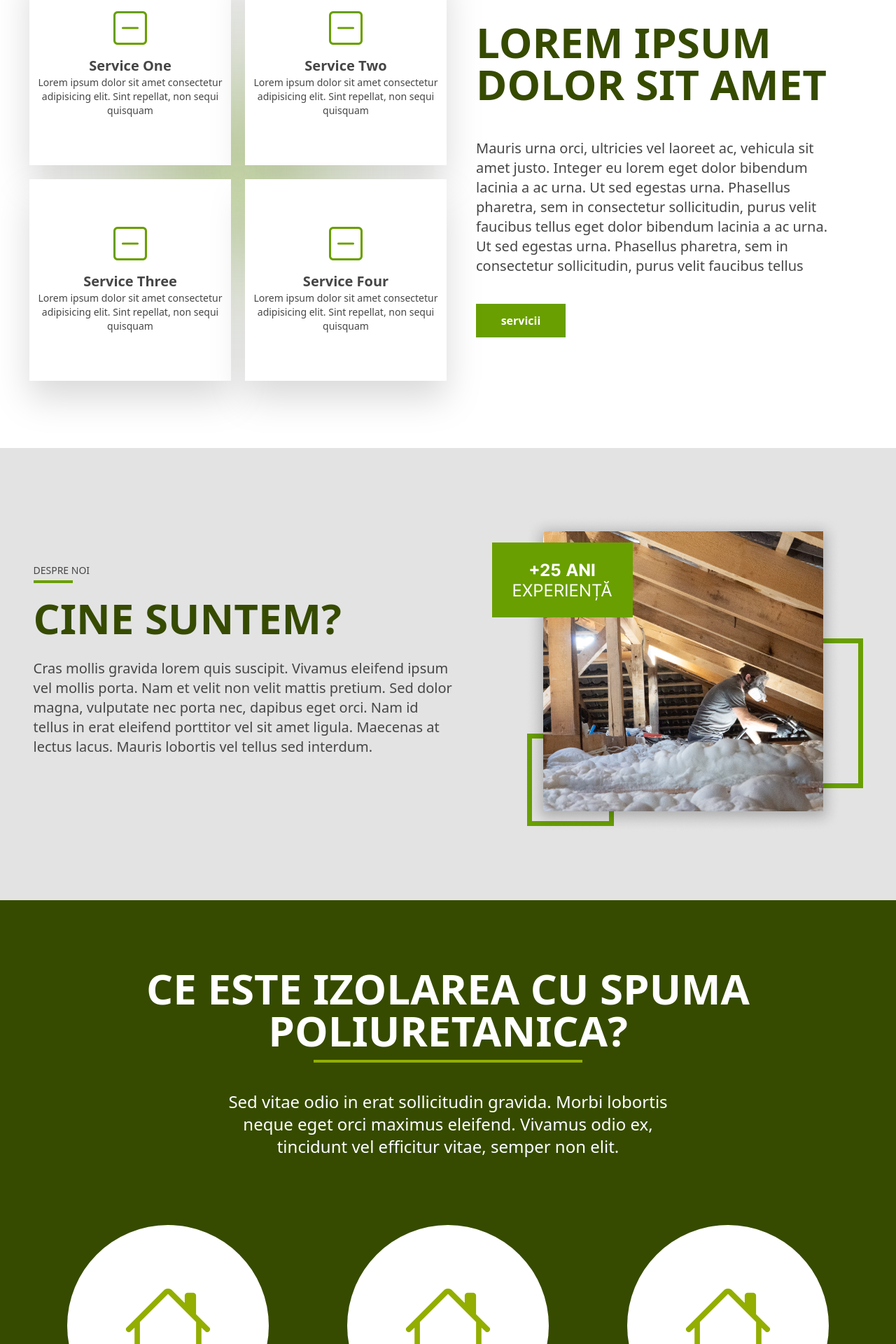
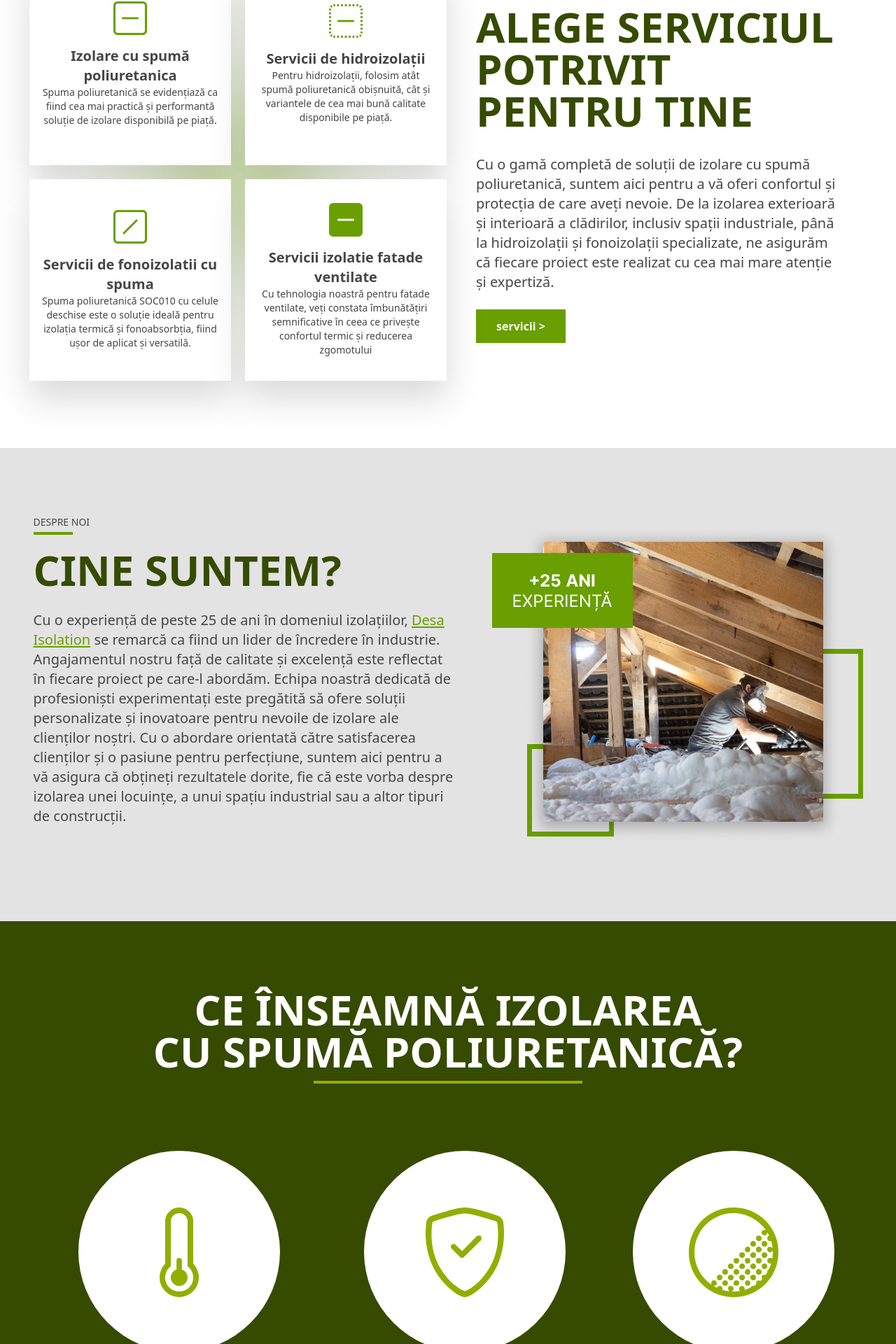
Before and after one commit to DenisWithOneN/desa-isolation, a Vue app: page / in a window 1280 px wide. Shown: the part 860-2780 px from the top of the page at 70% size. Built offline with nearby package versions, Linux system fonts and the light colour scheme.

Commit message:
updated design responsiveness + added props mechanics + updated write-content

```diff
--- a/src/components/general/FooterList.vue
+++ b/src/components/general/FooterList.vue
@@ -1,17 +1,24 @@
-<script setup></script>
+<script setup>
+defineProps({
+  listHeader: String,
+  listItem1: String,
+  listItem2: String,
+  listItem3: String,
+});
+</script>
 <template>
   <ul class="flex flex-col gap-1">
     <header class="text-desalightgreen text-sm uppercase font-bold pb-4">
-      companie
+      {{ listHeader }}
     </header>
     <li class="text-desalightgray text-sm text-center uppercase md:text-start">
-      despre noi
+      {{ listItem1 }}
     </li>
     <li class="text-desalightgray text-sm text-center uppercase md:text-start">
-      servicii
+      {{ listItem2 }}
     </li>
     <li class="text-desalightgray text-sm text-center uppercase md:text-start">
-      proiecte
+      {{ listItem3 }}
     </li>
   </ul>
 </template>
--- a/src/components/homepage/AboutSection.vue
+++ b/src/components/homepage/AboutSection.vue
@@ -2,7 +2,7 @@
 <template>
   <section class="bg-desalightgray py-24">
     <div
-      class="container mx-auto flex flex-col justify-around px-10 lg:flex-row lg:gap-10"
+      class="container mx-auto flex flex-col justify-around items-center px-10 lg:flex-row lg:gap-10"
     >
       <div
         class="flex flex-col items-center justify-center gap-5 mb-10 lg:items-start lg:w-1/2"
@@ -21,11 +21,20 @@
         <p
           class="text-desadarkgray text-center text-sm max-w-4xl sm:text-md md:text-lg lg:text-lg lg:text-start xl:text-xl 2xl:text-2xl"
         >
-          Cras mollis gravida lorem quis suscipit. Vivamus eleifend ipsum vel
-          mollis porta. Nam et velit non velit mattis pretium. Sed dolor magna,
-          vulputate nec porta nec, dapibus eget orci. Nam id tellus in erat
-          eleifend porttitor vel sit amet ligula. Maecenas at lectus lacus.
-          Mauris lobortis vel tellus sed interdum.
+          Cu o experiență de peste 25 de ani în domeniul izolațiilor,
+          <a
+            class="text-desalightgreen underline underline-offset-2 decoration-2"
+            >Desa Isolation</a
+          >
+          se remarcă ca fiind un lider de încredere în industrie. Angajamentul
+          nostru față de calitate și excelență este reflectat în fiecare proiect
+          pe care-l abordăm. Echipa noastră dedicată de profesioniști
+          experimentați este pregătită să ofere soluții personalizate și
+          inovatoare pentru nevoile de izolare ale clienților noștri. Cu o
+          abordare orientată către satisfacerea clienților și o pasiune pentru
+          perfecțiune, suntem aici pentru a vă asigura că obțineți rezultatele
+          dorite, fie că este vorba despre izolarea unei locuințe, a unui spațiu
+          industrial sau a altor tipuri de construcții.
         </p>
       </div>
 
@@ -33,7 +42,7 @@
         <img
           src="/public/images/about-image.png"
           alt="about image"
-          class="sm:h-96 lg:h-full"
+          class="sm:h-96 xl:h-full"
         />
       </div>
     </div>
--- a/src/components/homepage/AdvantageCard.vue
+++ b/src/components/homepage/AdvantageCard.vue
@@ -1,23 +1,30 @@
-<script setup></script>
+<script setup>
+defineProps({
+  cardNr: String,
+  icon: String,
+  title: String,
+  text: String,
+});
+</script>
 <template>
   <div
-    class="bg-white border-desadarkgray border flex flex-col justify-between p-2 sm:p-4 w-32 h-32 sm:w-52 sm:h-52 lg:w-56 lg:h-56 xl:w-72 xl:h-72 drop-shadow-lg"
+    class="bg-white border-desadarkgray border flex flex-col p-2 sm:p-4 w-32 h-32 sm:w-52 sm:h-52 lg:w-56 lg:h-56 xl:w-72 xl:h-72 drop-shadow-lg"
   >
-    <p class="text-desadarkgray text-sm xl:text-lg text-end">01</p>
-    <div>
+    <p class="text-desadarkgray text-sm xl:text-lg text-end">{{ cardNr }}</p>
+    <div class="pt-0 md:pt-5 xl:pt-10 xl:px-2">
       <span
         class="text-desalightgreen text-3xl sm:text-5xl md:text-5xl lg:text-6xl xl:text-7xl"
-        ><i class="bi bi-square"></i
+        ><i :class="icon"></i
       ></span>
       <p
-        class="text-desalightgreen sm:text-2xl md:text-2xl lg:text-2xl xl:text-4xl font-semibold"
+        class="text-desalightgreen leading-none text-sm sm:text-xl md:text-2xl lg:text-2xl xl:text-4xl font-semibold"
       >
-        Service three
+        {{ title }}
       </p>
       <p
-        class="text-desadarkgray text-sm sm:text-lg md:text-xl lg:text-xl xl:text-2xl"
+        class="text-desadarkgray leading-none text-sm sm:text-lg md:text-lg lg:text-xl xl:text-2xl"
       >
-        citeste mai mult
+        {{ text }}
       </p>
     </div>
   </div>
--- a/src/components/homepage/Definition.vue
+++ b/src/components/homepage/Definition.vue
@@ -2,6 +2,7 @@
 const props = defineProps({
   definition: String,
   text: String,
+  icon: String,
 });
 </script>
 <template>
@@ -10,9 +11,9 @@ const props = defineProps({
       <div
         class="bg-white w-52 h-52 md:w-40 md:h-40 lg:w-52 lg:h-52 xl:w-72 xl:h-72 rounded-full flex justify-center items-center"
       >
-        <i
-          class="text-desalime bi bi-house text-8xl md:text-7xl lg:text-8xl xl:text-9xl"
-        ></i>
+        <span class="text-desalime text-8xl md:text-7xl lg:text-8xl xl:text-9xl"
+          ><i :class="icon"></i
+        ></span>
       </div>
       <div class="bg-white w-1 h-14"></div>
       <div class="bg-white w-4 h-4 rounded-full"></div>
@@ -20,7 +21,7 @@ const props = defineProps({
 
     <span class="flex flex-col items-center gap-2 mt-5">
       <p
-        class="text-white text-2xl font-semibold uppercase lg:text-3xl xl:text-4xl"
+        class="text-white text-2xl font-semibold text-center uppercase lg:text-3xl xl:text-4xl"
       >
         {{ definition }}
       </p>
@@ -28,7 +29,7 @@ const props = defineProps({
     </span>
 
     <p
-      class="text-white text-sm md:text-md lg:text-lg xl:text-xl text-center w-52 mt-10 lg:w-72 xl:w-96"
+      class="text-white text-sm md:text-md lg:text-lg xl:text-xl text-center px-3 w-52 mt-10 lg:w-72 xl:w-96"
     >
       {{ text }}
     </p>
--- a/src/components/homepage/DefinitionSection.vue
+++ b/src/components/homepage/DefinitionSection.vue
@@ -4,38 +4,33 @@ import Definition from "./Definition.vue";
 <template>
   <section class="bg-desadarkgreen py-24">
     <div class="container mx-auto px-10 flex flex-col items-center">
-      <span class="flex flex-col items-center gap-3 mb-10">
+      <span class="flex flex-col items-center gap-3">
         <h2
           class="text-white text-center text-3xl uppercase font-black sm:text-4xl md:text-5xl xl:text-6xl"
         >
-          ce este izolarea cu spuma<br />
-          poliuretanica?
+          ce înseamnă izolarea<br />
+          cu spumă poliuretanică?
         </h2>
         <div class="bg-desalime w-52 h-1 lg:w-96"></div>
       </span>
-
-      <p
-        class="text-white text-center text-sm sm:text-md md:text-lg md:max-w-md lg:text-xl lg:max-w-lg xl:text-2xl xl:max-w-2xl 2xl:max-w-4xl"
-      >
-        Sed vitae odio in erat sollicitudin gravida. Morbi lobortis neque eget
-        orci maximus eleifend. Vivamus odio ex, tincidunt vel efficitur vitae,
-        semper non elit.
-      </p>
 
       <div
         class="flex flex-col w-full gap-10 md:gap-0 justify-around my-24 md:flex-row"
       >
         <Definition
-          :definition="`definition 1`"
-          :text="`lorem ipsum vitae odio in erat sollicitudin gravida. Morbi lobortis neque eget`"
+          :icon="`bi bi-thermometer-low`"
+          :definition="`Eficiență termică superioară`"
+          :text="`Izolarea cu spumă poliuretanică reduce pierderile de căldură, asigurând confort termic și economisind energie.`"
         />
         <Definition
-          :definition="`definition 1`"
-          :text="`lorem ipsum orci maximus eleifend. Vivamus odio ex, tincidunt vel efficitur vitae,`"
+          :icon="`bi bi-shield-check`"
+          :definition="`Economie și siguranță`"
+          :text="`Spuma poliuretanică creează o barieră etanșă împotriva infiltrării de apă și asigură protecția structurii împotriva deteriorării și a infiltrațiilor.`"
         />
         <Definition
-          :definition="`definition 1`"
-          :text="`lorem ipsum semper non elit.`"
+          :icon="`bi bi-noise-reduction`"
+          :definition="`Absorbție fonoizolantă`"
+          :text="` Izolarea cu spumă poliuretanică reduce zgomotul din exterior și contribuie la crearea unui mediu mai liniștit și confortabil în interior.`"
         />
       </div>
     </div>
--- a/src/components/homepage/HeroSection.vue
+++ b/src/components/homepage/HeroSection.vue
@@ -12,8 +12,8 @@ import EmptyButton from "../general/EmptyButton.vue";
           <h1
             class="text-white text-center text-2xl font-black uppercase mb-2 sm:text-4xl md:text-5xl lg:text-6xl lg:text-end xl:text-7xl"
           >
-            put your motto here<br />
-            lorem ipsum
+            eficiență, confort<br />
+            și promptitudine
           </h1>
           <div class="flex flex-col gap-3 md:flex-row">
             <FillButton text="despre noi" route="/about"></FillButton>
--- a/src/components/homepage/ServiceCard.vue
+++ b/src/components/homepage/ServiceCard.vue
@@ -7,12 +7,16 @@ const props = defineProps({
 </script>
 <template>
   <div
-    class="bg-white h-52 w-52 flex flex-col items-center justify-center drop-shadow-2xl lg:w-56 lg:h-56 xl:w-72 xl:h-72"
+    class="bg-white h-56 w-56 flex flex-col items-center justify-center drop-shadow-2xl p-2 md:w-60 md:h-60 lg:w-56 lg:h-56 xl:w-72 xl:h-72"
   >
-    <div class="text-desalightgreen text-5xl mb-4">
+    <div
+      class="text-desalightgreen text-3xl mb-1 lg:text-4xl xl:text-5xl xl:mb-4"
+    >
       <i :class="icon"></i>
     </div>
-    <p class="text-desadarkgray text-xl text-center font-bold">
+    <p
+      class="text-desadarkgray text-md sm:text-lg xl:text-xl text-center font-bold"
+    >
       {{ title }}
     </p>
     <p class="text-desadarkgray text-sm text-center px-2">
--- a/src/components/homepage/ServiceSection.vue
+++ b/src/components/homepage/ServiceSection.vue
@@ -18,21 +18,21 @@ import ServiceCard from "./ServiceCard.vue";
         <h2
           class="text-desadarkgreen text-3xl text-center font-black uppercase mb-2 sm:text-4xl md:text-5xl lg:text-5xl lg:text-start xl:text-6xl 2xl:text-6xl"
         >
-          Lorem ipsum dolor sit amet
+          alege serviciul potrivit pentru tine
         </h2>
 
         <p
           class="text-desadarkgray text-center text-sm sm:text-md md:text-lg lg:text-lg lg:text-start xl:text-xl 2xl:text-2xl"
         >
-          Mauris urna orci, ultricies vel laoreet ac, vehicula sit amet justo.
-          Integer eu lorem eget dolor bibendum lacinia a ac urna. Ut sed egestas
-          urna. Phasellus pharetra, sem in consectetur sollicitudin, purus velit
-          faucibus tellus eget dolor bibendum lacinia a ac urna. Ut sed egestas
-          urna. Phasellus pharetra, sem in consectetur sollicitudin, purus velit
-          faucibus tellus
+          Cu o gamă completă de soluții de izolare cu spumă poliuretanică,
+          suntem aici pentru a vă oferi confortul și protecția de care aveți
+          nevoie. De la izolarea exterioară și interioară a clădirilor, inclusiv
+          spații industriale, până la hidroizolații și fonoizolații
+          specializate, ne asigurăm că fiecare proiect este realizat cu cea mai
+          mare atenție și expertiză.
         </p>
         <FillButton
-          text="servicii"
+          text="servicii >"
           route="/services"
           class="hidden lg:block"
         ></FillButton>
@@ -43,27 +43,23 @@ import ServiceCard from "./ServiceCard.vue";
         <div class="grid grid-cols-1 gap-5 sm:grid-cols-2">
           <ServiceCard
             :icon="`bi bi-dash-square`"
-            :title="`Service One`"
-            :text="`Lorem ipsum dolor sit amet consectetur adipisicing elit. Sint repellat,
-      non sequi quisquam`"
+            :title="`Izolare cu spumă poliuretanica`"
+            :text="`Spuma poliuretanică se evidențiază ca fiind cea mai practică și performantă soluție de izolare disponibilă pe piață.`"
           ></ServiceCard>
           <ServiceCard
-            :icon="`bi bi-dash-square`"
-            :title="`Service Two`"
-            :text="`Lorem ipsum dolor sit amet consectetur adipisicing elit. Sint repellat,
-      non sequi quisquam`"
+            :icon="`bi bi-dash-square-dotted`"
+            :title="`Servicii de hidroizolații`"
+            :text="`Pentru hidroizolații, folosim atât spumă poliuretanică obișnuită, cât și variantele de cea mai bună calitate disponibile pe piață.`"
           ></ServiceCard>
           <ServiceCard
-            :icon="`bi bi-dash-square`"
-            :title="`Service Three`"
-            :text="`Lorem ipsum dolor sit amet consectetur adipisicing elit. Sint repellat,
-      non sequi quisquam`"
+            :icon="`bi bi-slash-square`"
+            :title="`Servicii de fonoizolatii cu spuma`"
+            :text="`Spuma poliuretanică SOC010 cu celule deschise este o soluție ideală pentru izolația termică și fonoabsorbția, fiind ușor de aplicat și versatilă.`"
           ></ServiceCard>
           <ServiceCard
-            :icon="`bi bi-dash-square`"
-            :title="`Service Four`"
-            :text="`Lorem ipsum dolor sit amet consectetur adipisicing elit. Sint repellat,
-      non sequi quisquam`"
+            :icon="`bi bi-dash-square-fill`"
+            :title="`Servicii izolatie fatade ventilate`"
+            :text="`Cu tehnologia noastră pentru fatade ventilate, veți constata îmbunătățiri semnificative în ceea ce privește confortul termic și reducerea zgomotului`"
           ></ServiceCard>
         </div>
         <FillButton
```
Also changed, not shown: src/components/general/Footer.vue (+18 -3 lines), src/components/homepage/AdvantageSection.vue (+36 -6 lines), src/components/homepage/WhyusCard.vue (+14 -4 lines), src/components/homepage/WhyusSection.vue (+11 -11 lines).
